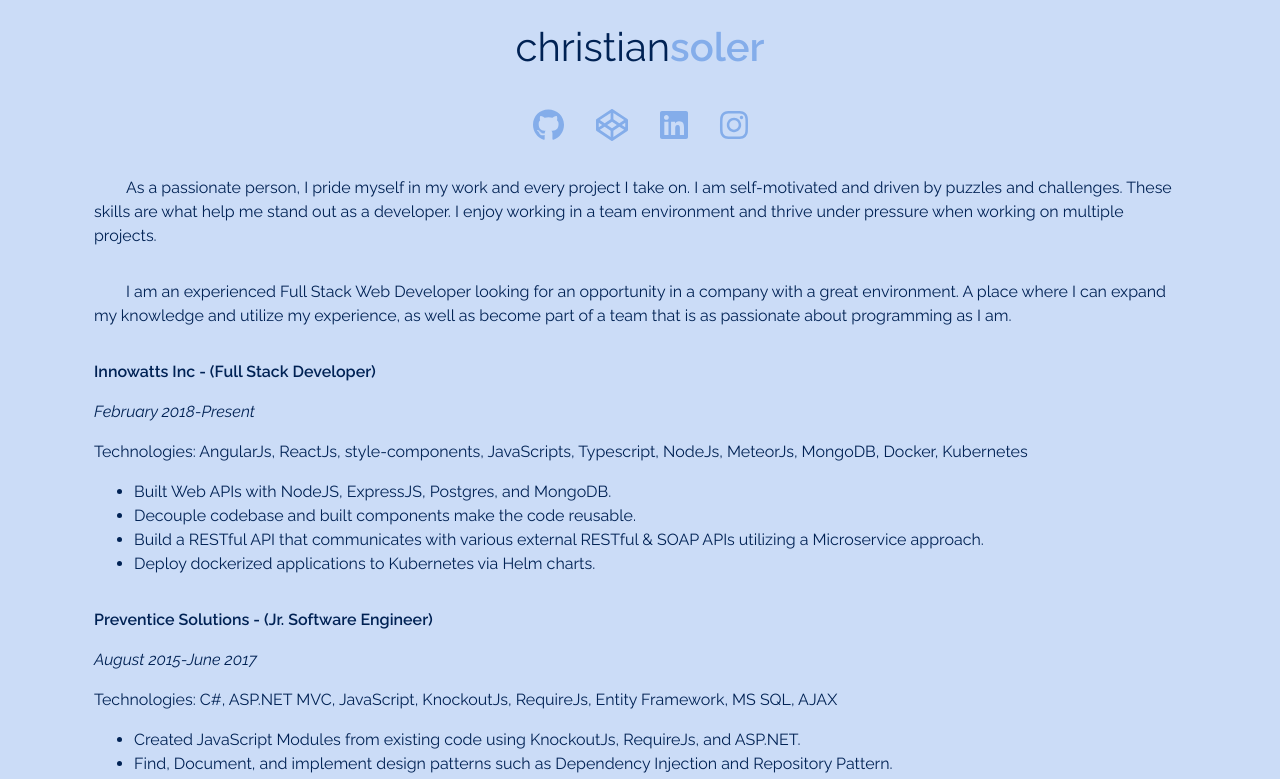
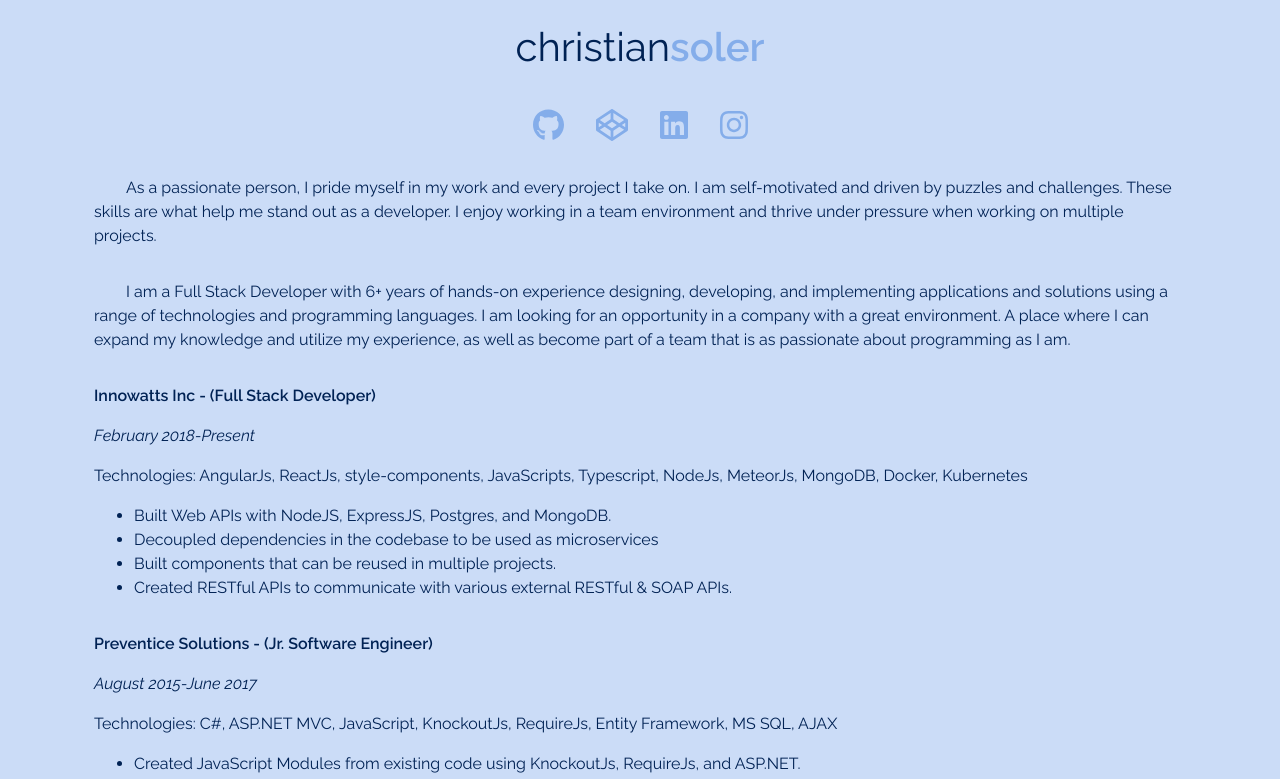
Before and after one commit to chrsolr/chrsolr.me, a React (Create React App) app: page /resume in a window 1280 px wide. Shown: the part 439-1218 px from the top of the page. Built offline with nearby package versions, Linux system fonts and the light colour scheme.

Commit message:
bugfix: Fixed Tag Component Margin

```diff
--- a/src/data/resume.ts
+++ b/src/data/resume.ts
@@ -1,16 +1,18 @@
-import {
-  faGithub,
-  faInstagram,
-  faLinkedin,
-  faCodepen,
-} from '@fortawesome/free-brands-svg-icons'
+import { faCodepen, faGithub, faInstagram, faLinkedin } from '@fortawesome/free-brands-svg-icons'
 
 const profile = {
   profileImageUrl:
-      'https://media-exp1.licdn.com/dms/image/C5603AQGKKZ_eir17GA/profile-displayphoto-shrink_200_200/0/1516804819724?e=1670457600&v=beta&t=DT2Sp8KTwT_uAHQ9l89ZojXUbsxKS_vyk6aaoqNQwLU',
+    'https://media-exp1.licdn.com/dms/image/C5603AQGKKZ_eir17GA/profile-displayphoto-shrink_200_200/0/1516804819724?e=1670457600&v=beta&t=DT2Sp8KTwT_uAHQ9l89ZojXUbsxKS_vyk6aaoqNQwLU',
   aboutMe: [
-    'As a passionate person, I pride myself in my work and every project I take on. I am self-motivated and driven by puzzles and challenges. These skills are what help me stand out as a developer. I enjoy working in a team environment and thrive under pressure when working on multiple projects.',
-    'I am an experienced Full Stack Web Developer looking for an opportunity in a company with a great environment. A place where I can expand my knowledge and utilize my experience, as well as become part of a team that is as passionate about programming as I am.',
+    'As a passionate person, I pride myself in my work and every project I take on. I am\n' +
+    'self-motivated and driven by puzzles and challenges. These skills are what help me stand out as\n' +
+    'a developer. I enjoy working in a team environment and thrive under pressure when working\n' +
+    'on multiple projects.',
+    'I am a Full Stack Developer with 6+ years of hands-on experience designing, developing, and\n' +
+    'implementing applications and solutions using a range of technologies and programming\n' +
+    'languages. I am looking for an opportunity in a company with a great environment. A place\n' +
+    'where I can expand my knowledge and utilize my experience, as well as become part of a team\n' +
+    'that is as passionate about programming as I am.\n',
   ],
   socials: [
     {
@@ -31,15 +33,9 @@ const profile = {
     },
   ],
   skills: [
-    'JavaScript',
-    'TypeScript',
-    'NodeJS',
-    'ReactJs',
-    'Kubernetes',
-    'Docker',
-    'Styled-Components',
-    'Github',
-    'Bitbucket',
+    'JavaScript', 'AngularJS', 'C#', 'JAVA', 'MeteorJS', 'Kubernetes', 'Docker', 'RequireJs', 'NodeJS', 'JQuery',
+    'TypeScript', 'Entity Framework', 'ASP.NET', 'JSON', 'HTTP', 'Android', 'Bootstrap', 'LINQ',
+    'Github', 'TFS', 'Bitbucket',
   ],
   educations: [
     {
@@ -48,7 +44,7 @@ const profile = {
     },
     {
       location: 'Rhode Island College, Providence, RI',
-      desc: "Bachelor's Degree in Computer Science, (78 Credits)",
+      desc: 'Bachelor\'s Degree in Computer Science, (78 Credits)',
     },
     {
       location: 'Monroe College, Bronx, NY',
@@ -75,9 +71,9 @@ const profile = {
       ],
       responsibilities: [
         'Built Web APIs with NodeJS, ExpressJS, Postgres, and MongoDB.',
-        'Decouple codebase and built components make the code reusable.',
-        'Build a RESTful API that communicates with various external RESTful & SOAP APIs utilizing a Microservice approach.',
-        'Deploy dockerized applications to Kubernetes via Helm charts.',
+        'Decoupled dependencies in the codebase to be used as microservices',
+        'Built components that can be reused in multiple projects.',
+        'Created RESTful APIs to communicate with various external RESTful & SOAP APIs.',
       ],
     },
     {
@@ -117,7 +113,7 @@ const profile = {
       ],
       responsibilities: [
         'Re-designed the company’s website and layouts utilizing Razor Engine, Bootstrap, LESS CSS, JQuery, and HTML.',
-        "Designed and Implemented the “partner” section on the company's website using C# ASP.NET, MVC, Entity Framework, LINQ, Razor Engine, and AngularJS.",
+        'Designed and Implemented the “partner” section on the company\'s website using C# ASP.NET, MVC, Entity Framework, LINQ, Razor Engine, and AngularJS.',
         'Implemented features where students can apply for a “partner’s” job through a website.',
         'Managed and led a team of 5-7 interns on daily assignments.',
       ],
--- a/src/shared/components/Tag.tsx
+++ b/src/shared/components/Tag.tsx
@@ -7,15 +7,11 @@ const Tag = styled.span`
   background-color: ${(props) => props.theme.colors.accent};
   border-radius: 2.5rem;
   padding: 0.25rem 1rem;
-  margin-right: 1rem;
+  margin: 0 0.5rem;
   min-width: 5rem;
   display: inline-block;
   text-align: center;
   overflow: hidden;
-
-  &:last-child {
-    margin-right: 0;
-  }
 
   &:hover {
     background-color: ${(props) => darken(0.2, props.theme.colors.accent)};
```
